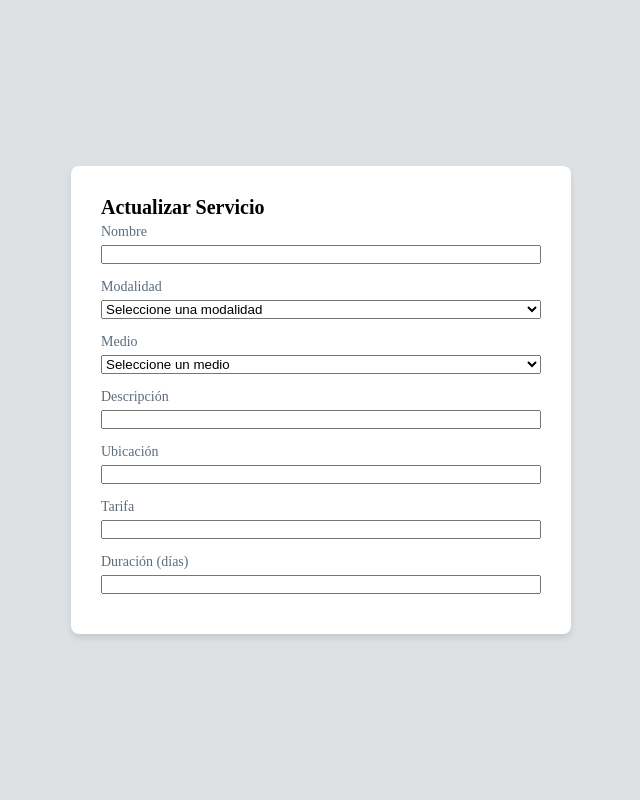
After one commit to YesidLM12/CentinelaSeguraLtda, a Spring app: template src/main/resources/templates/servicios/actualizar.html in a window 1280 px wide. The commit adds this page. Shown: the whole page, without its empty margins (319-959 px from the left). Run offline with Thymeleaf, Linux system fonts and the light colour scheme; the template is opened without the code that fills it, so the values that code supplies are empty; some of the project's set-up classes (security, data sources, template engines, error pages and the like) are left out, and stand-ins take their place.

Commit message:
feat:se implementó el formulario de actulización de servicios

```diff
--- /dev/null
+++ b/src/main/resources/templates/servicios/actualizar.html
@@ -0,0 +1,66 @@
+<!DOCTYPE html>
+<html lang="es" xmlns:xsi="http://www.thymeleaf.org"
+xmlns:sec="http://www.thymeleaf.org/extras/spring-security">
+<head>
+    <meta charset="UTF-8">
+    <meta name="viewport" content="width=device-width, initial-scale=1.0">
+    <link rel="stylesheet" th:href="@{/css/loginStyle.css}">
+    <title>Actualizar Servicio</title>
+</head>
+<body>
+    <div class="formulario-container">
+        <div class="formulario-subcontainer">
+            <form th:action="@{/servicios/{id}(id=${servicio.id})}" method="post" class="formulario-registrar-servicio">
+                <h1>Actualizar Servicio</h1>
+
+                <div class="campo-formulario">
+                    <label class="label">Nombre</label>
+                    <input type="text" class="input-label" name="nombre" />
+                </div>
+
+                <div class="campo-formulario">
+                    <label class="label">Modalidad</label>
+                    <select class="input-label" name="modalidad">
+                        <option value="">Seleccione una modalidad</option>
+                        <option th:each="modalidad : ${T(org.yesidl12.centinelaseguraltda.enums.Modalidad).values()}"
+                                th:value="${modalidad}"
+                                th:text="${modalidad}"></option>
+                    </select>
+                </div>
+
+                <div class="campo-formulario">
+                    <label class="label">Medio</label>
+                    <select class="input-label" name="medio">
+                        <option value="">Seleccione un medio</option>
+                        <option th:each="medio : ${T(org.yesidl12.centinelaseguraltda.enums.Medio).values()}"
+                                th:value="${medio}"
+                                th:text="${medio}"></option>
+                    </select>
+                </div>
+
+                <div class="campo-formulario">
+                    <label class="label">Descripción</label>
+                    <input type="text" class="input-label" name="descripcion" />
+                </div>
+
+                <div class="campo-formulario">
+                    <label class="label">Ubicación</label>
+                    <input type="text" class="input-label" name="ubicacion" />
+                </div>
+
+                <div class="campo-formulario">
+                    <label class="label">Tarifa</label>
+                    <input type="text" class="input-label" name="tarifa" />
+                </div>
+
+                <div class="campo-formulario">
+                    <label class="label">Duración (días)</label>
+                    <input type="text" class="input-label" name="duracionDias" />
+                </div>
+
+            </form>
+        </div>
+    </div>
+
+</body>
+</html>
```
Also changed, not shown: src/main/resources/templates/servicios/lista.html (+7 -4 lines).
